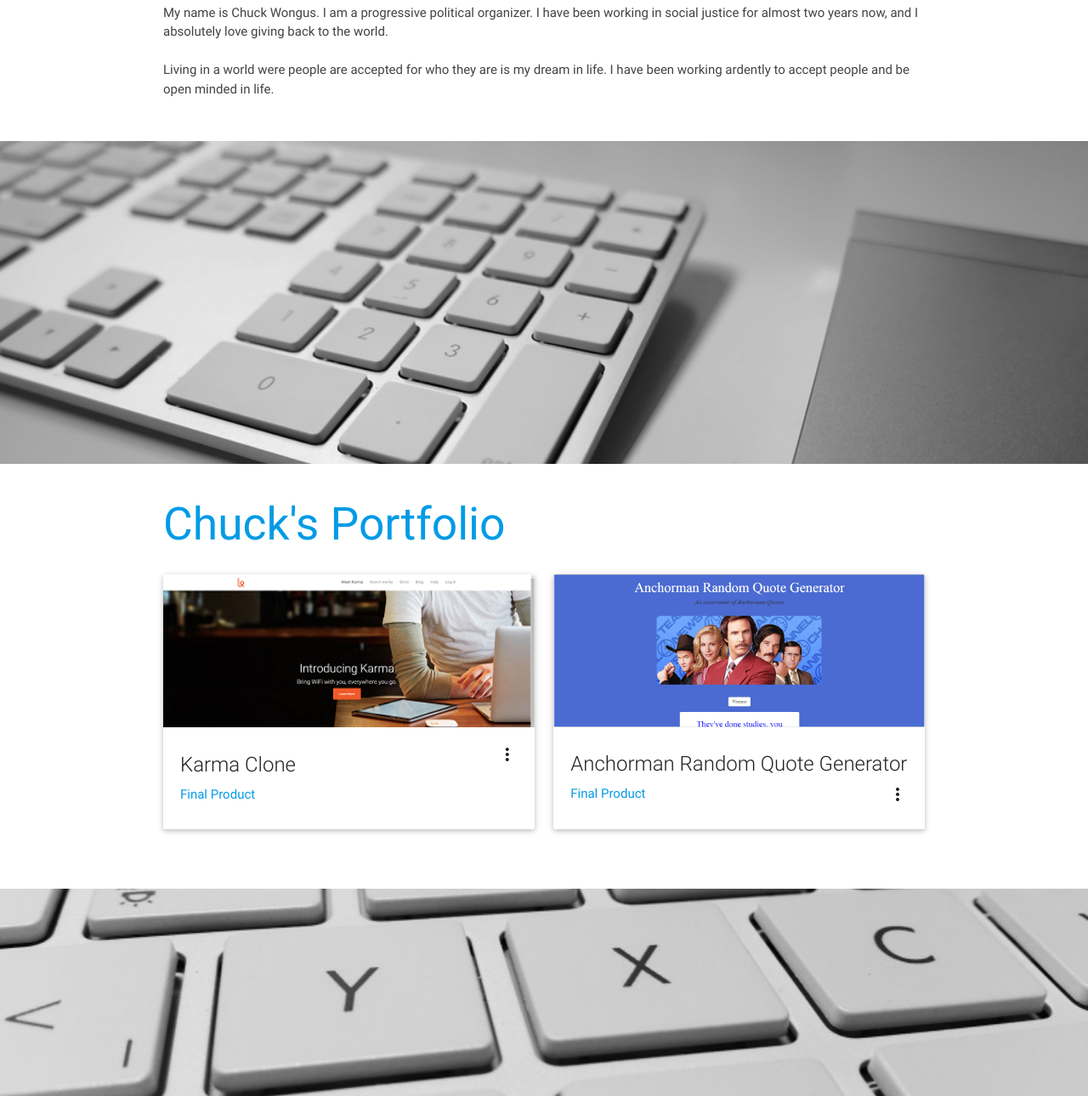
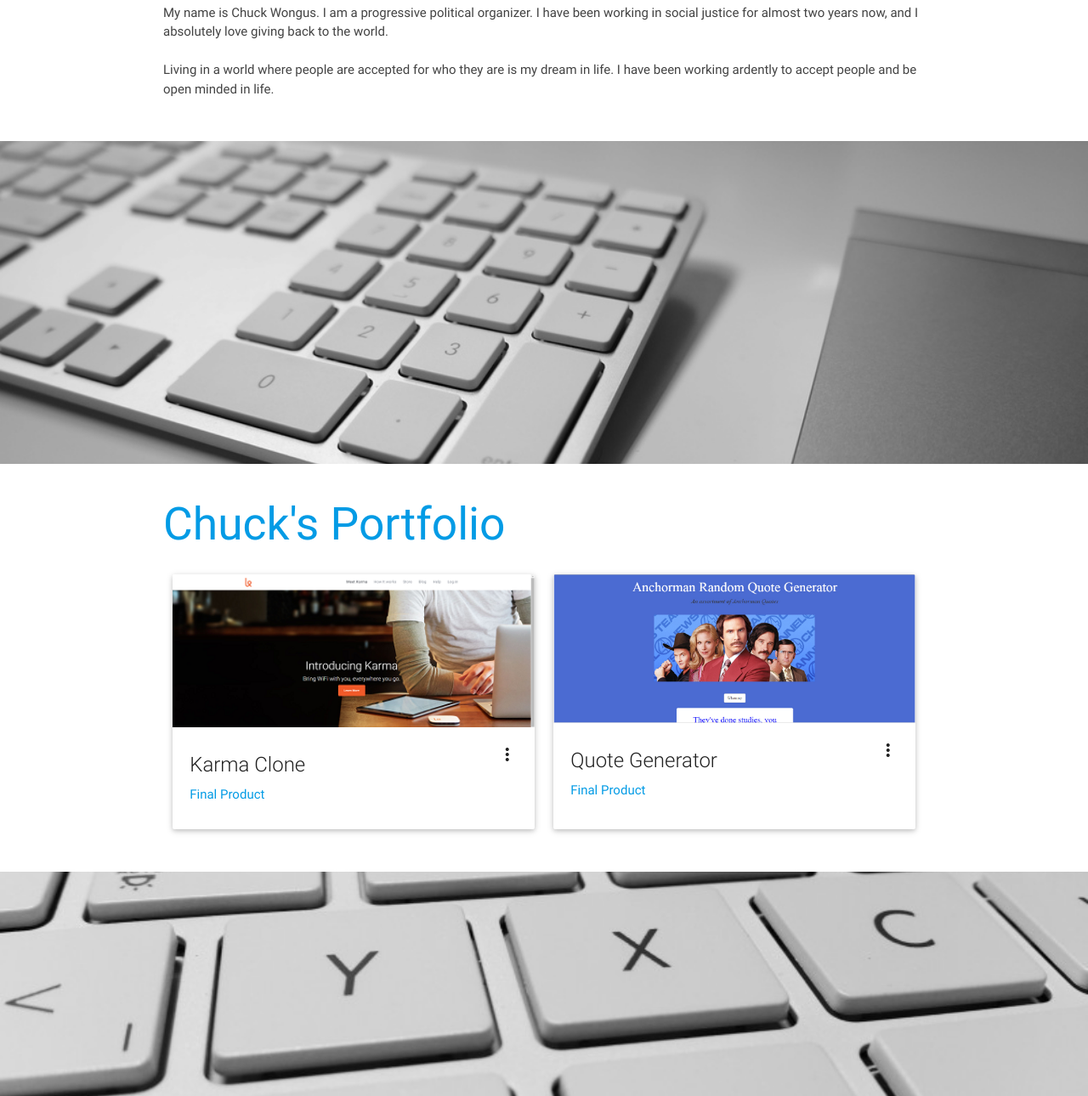
Before and after one commit to ActuallyItsCeCe/bootstrapsite, a plain HTML site: page index.html in a window 1280 px wide. Shown: the part 562-1852 px from the top of the page at 85% size. Drawn offline with nearby package versions, Linux system fonts and the light colour scheme.

Commit message:
Attempting to fix cards

```diff
--- a/index.html
+++ b/index.html
@@ -104,7 +104,7 @@
 			progressive political organizer. I have been working in social justice for
 			almost two years now, and I absolutely love giving back to the world.<br>
 			<br>
-			Living in a world were people are accepted for who they are is my dream in
+			Living in a world where people are accepted for who they are is my dream in
 			life. I have been working ardently to accept people and be open minded in
 			life.<br>
 		</div></a>
@@ -123,7 +123,7 @@
 			<h2 class="header">Chuck's Portfolio</h2>
 
 
-			<div class="row">
+			<!--<div class="row">-->
 				<div class="col s12 m6">
 					<div class="card small">
 						<div class="card-image waves-effect waves-block waves-light"><img class=
@@ -163,7 +163,7 @@
 
 
 						<div class="card-content">
-							<span class="card-title activator grey-text text-darken-4">Anchorman Random Quote Generator<i class="material-icons right">more_vert</i></span>
+							<span class="card-title activator grey-text text-darken-4">Quote Generator<i class="material-icons right">more_vert</i></span>
 
 							<p>
 							</p>
@@ -181,7 +181,7 @@
 						</div>
 					</div>
 				</div>
-			</div>
+			<!--</div>-->
 		</div></a>
 	</div>
 
```
